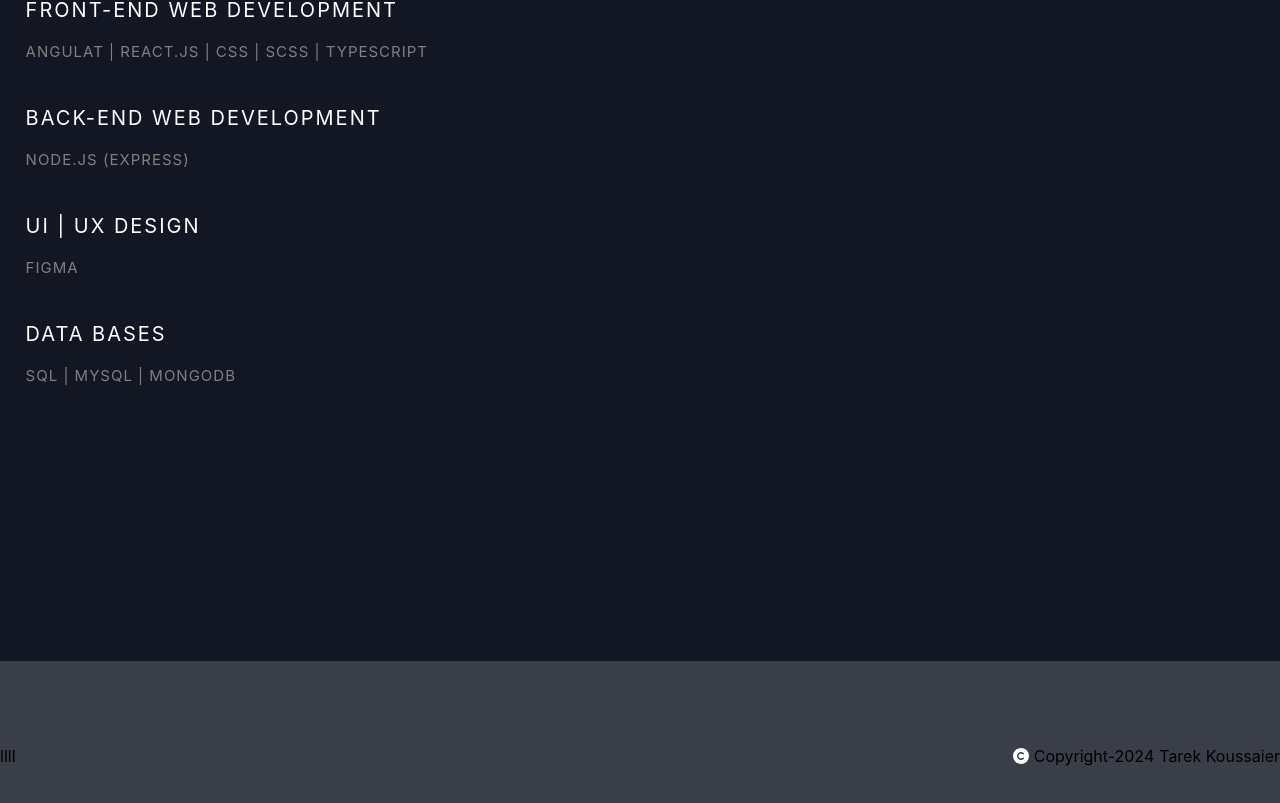
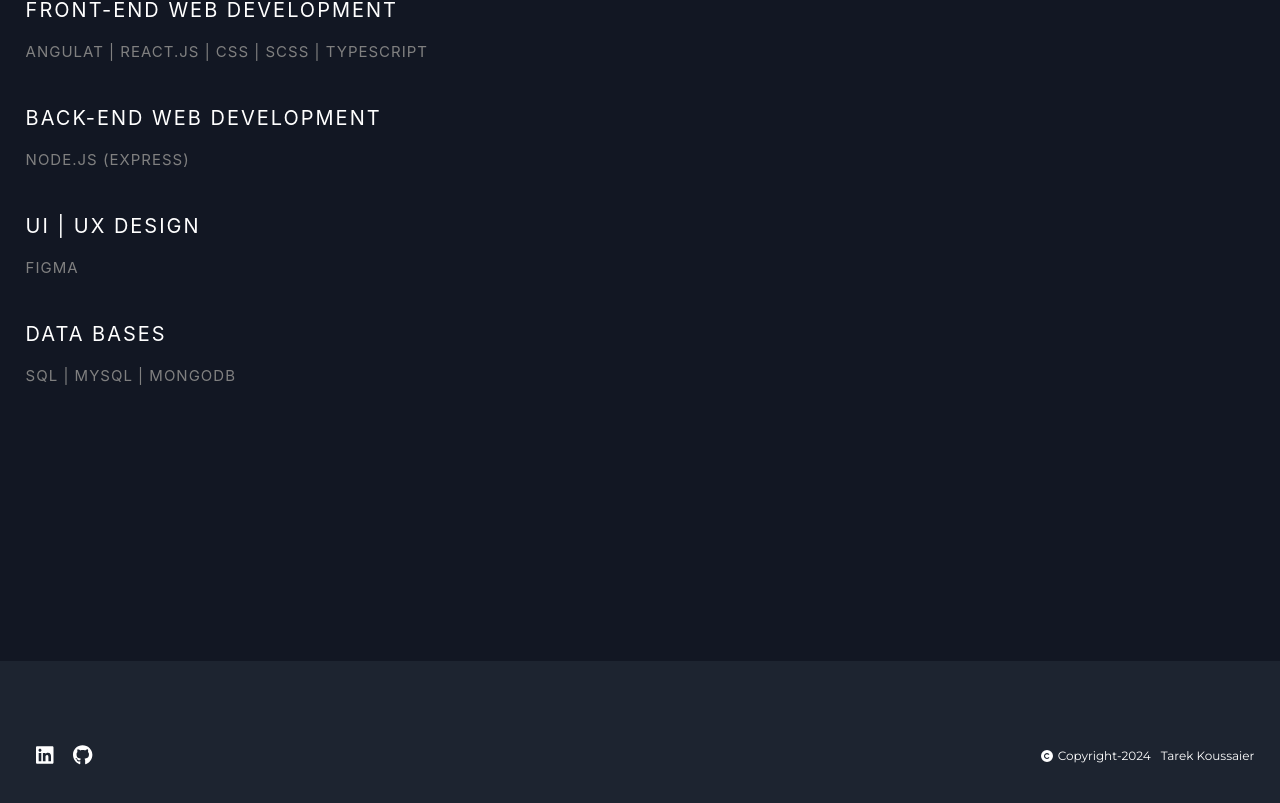
Before and after one commit to Tarekkous/Portfolio, a React (Create React App) app in the folder client/: page / in a window 1280 px wide. Shown: the part 2392-3195 px from the top of the page. Built offline with nearby package versions, Linux system fonts and the light colour scheme.

Commit message:
Footer done

```diff
--- a/client/public/index.html
+++ b/client/public/index.html
@@ -12,6 +12,8 @@
     <link rel="stylesheet" href="https://cdnjs.cloudflare.com/ajax/libs/font-awesome/5.15.1/css/all.min.css">
     <link rel="apple-touch-icon" href="%PUBLIC_URL%/logo192.png" />
     <link href="https://fonts.googleapis.com/css2?family=Inconsolata:wght@200..900&display=swap" rel="stylesheet">
+    <link href="https://fonts.googleapis.com/css2?family=Montserrat:wght@400;500&display=swap" rel="stylesheet">
+
     <!--
       manifest.json provides metadata used when your web app is installed on a
       user's mobile device or desktop. See https://developers.google.com/web/fundamentals/web-app-manifest/
--- a/client/src/components/footer/Footer.jsx
+++ b/client/src/components/footer/Footer.jsx
@@ -1,18 +1,35 @@
 import React from "react";
 import "../footer/footer.scss";
 import { FontAwesomeIcon } from "@fortawesome/react-fontawesome";
-import { faCopyright } from '@fortawesome/free-solid-svg-icons';
+import { faCopyright } from "@fortawesome/free-solid-svg-icons";
+import { faLinkedin, faGithub } from "@fortawesome/free-brands-svg-icons";
+import { Link } from "react-router-dom";
+
 const Footer = () => {
   return (
     <div className="footer">
-      <div className="logo">
-        <span>l</span>
-        <span>l</span>
-        <span>ll</span>
+      <div className="logoSocial">
+        <div className="linkedin">
+          <Link to={"https://linkedin.com/in/tarekkous/"}>
+            <FontAwesomeIcon
+              icon={faLinkedin}
+              style={{ margin: "10px" }}
+            />
+          </Link>
+        </div>
+        <div className="github">
+          <Link to={"https://github.com/Tarekkous"}>
+            <FontAwesomeIcon
+              icon={faGithub}
+              style={{ margin: "10px" }}
+            />
+          </Link>
+        </div>
       </div>
       <div className="copyrights">
         <div className="logo">
-        <FontAwesomeIcon icon={faCopyright} className="logo-c" />  Copyright-2024
+          <FontAwesomeIcon icon={faCopyright} className="logo-c" />{" "}
+          Copyright-2024
         </div>
         <div className="name">
           <p>Tarek Koussaier</p>
--- a/client/src/components/footer/footer.scss
+++ b/client/src/components/footer/footer.scss
@@ -1,5 +1,6 @@
 .footer {
-    background-color: #121723d4;
+    // background-color: #121723d4;
+    background-color: #1D2430;
     height: 150px;
     width: 100%;
     position: static;
@@ -12,9 +13,34 @@
         display: flex;
         justify-content: center;
         align-items: center;
-        gap: 5px;
+        gap: 10px;
+        margin-right: 2%;
+        color: #fff;
+        font-family: 'Montserrat', sans-serif;
+        font-size: 12px;
+        color: #fff;
+
     }
     .logo-c {
         color: white;
     }
+    .logo {
+        display: flex;
+        align-items: center;
+        gap: 5px;
+
+    }
+    .logoSocial {
+        display: flex;
+        justify-content: center;
+        align-items: center;
+        margin-left: 2%;
+        .linkedin svg , .github svg {
+            font-size: 20px;
+            color: white;
+         }
+        //  .linkedin svg:hover , .github svg:hover {
+        //     color: gray;
+        //  }
+    }
 }
```
Also changed, not shown: client/public/assets/logo_opengeneva_fr.png (renamed from client/public/assets/logoGeneva.png).
